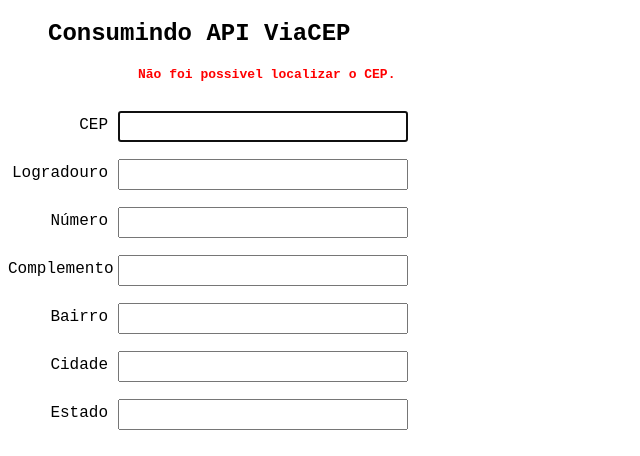
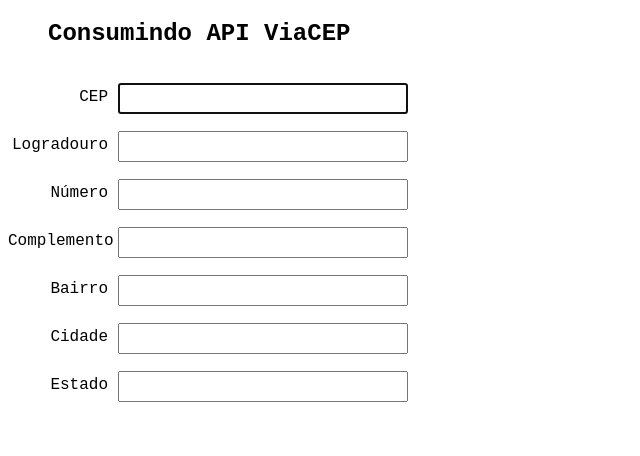
Before and after one commit to GabrielBels/API-ViaCEP, a plain HTML site: page index.html in a window 1280 px wide. Shown: the whole page, without its empty margins (0-640 px from the left). Drawn offline with nearby package versions, Linux system fonts and the light colour scheme.

Commit message:
Update index.html

```diff
--- a/index.html
+++ b/index.html
@@ -6,7 +6,7 @@
 </head>
 <body>
     <h2 id="titulo">Consumindo API ViaCEP</h2>
-    <div id="alert"><p>Não foi possivel localizar o CEP.</p></div>
+    <div id="alert"></div>
     <form action="/action_page.php" method="get">
         <label for="cep">CEP</label>
         <input type="text" id="cep" name="cep" maxlength="8">
```
